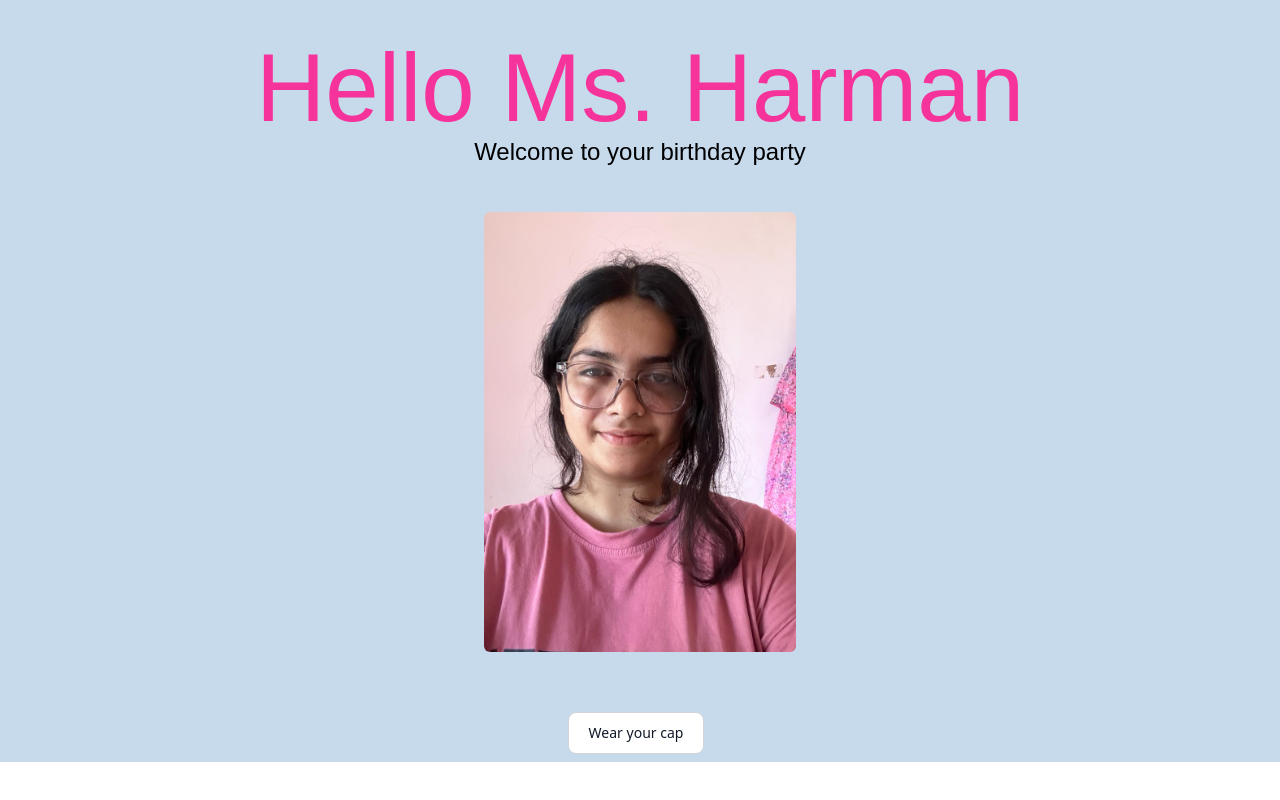
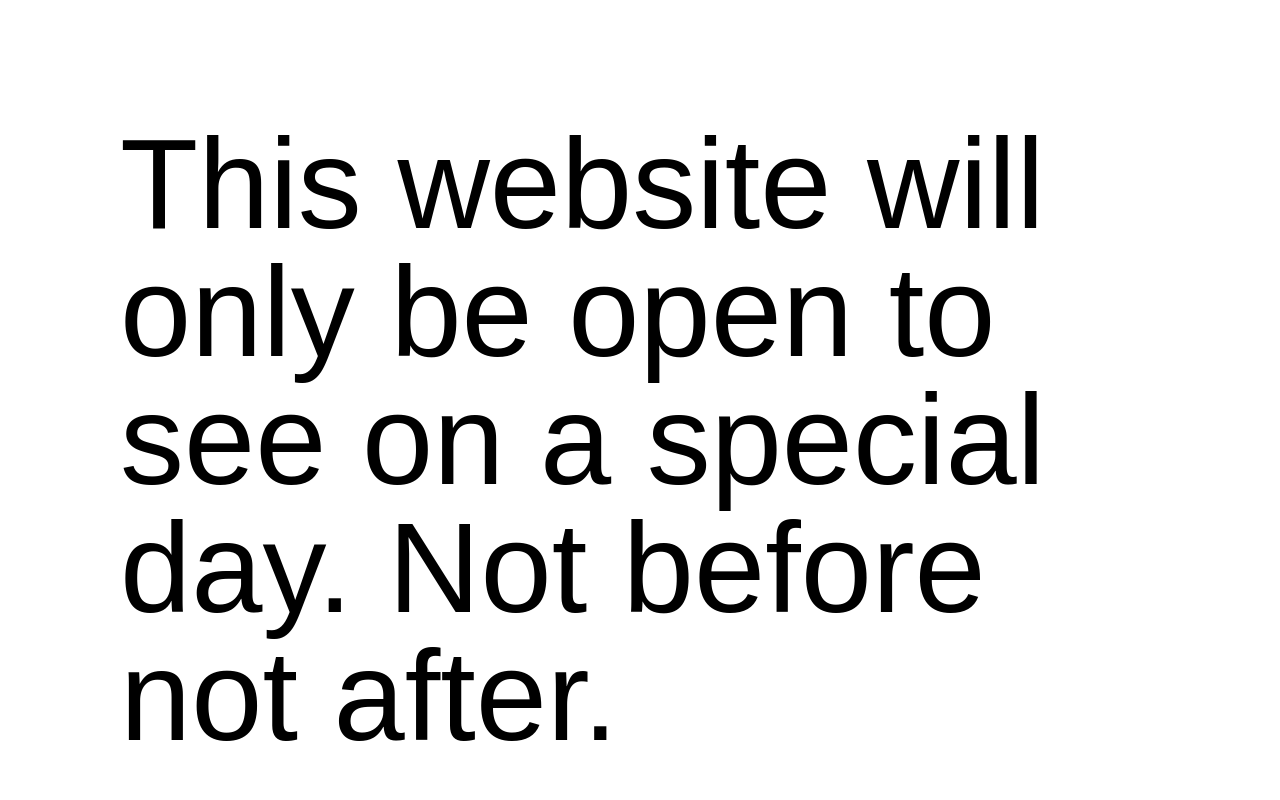
Before and after one commit to mySecretAccountHaHaHa/bdayProject, a React (Vite) app: page / in a window 1280 px wide. Shown: the top 800 px of the page. Built offline with nearby package versions, Linux system fonts and the light colour scheme; a web font is replaced by a local one.

Commit message:
last update 2

```diff
--- a/src/App.tsx
+++ b/src/App.tsx
@@ -4,7 +4,7 @@ import WrongTime from './pages/WrongTime';
 
 function App() {
   const today = new Date();
-  const display = today.getDate() == 18 && today.getMonth() == 2;
+  const display = today.getDate() == 19 && today.getMonth() == 2;
 
   return (
     <>
```
